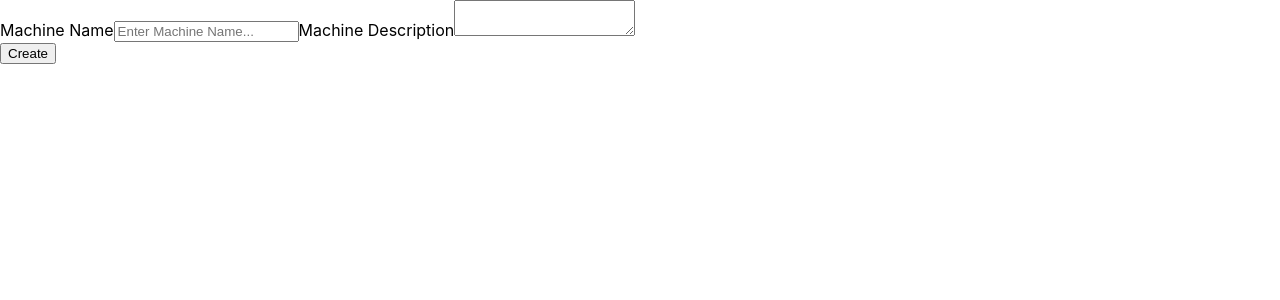
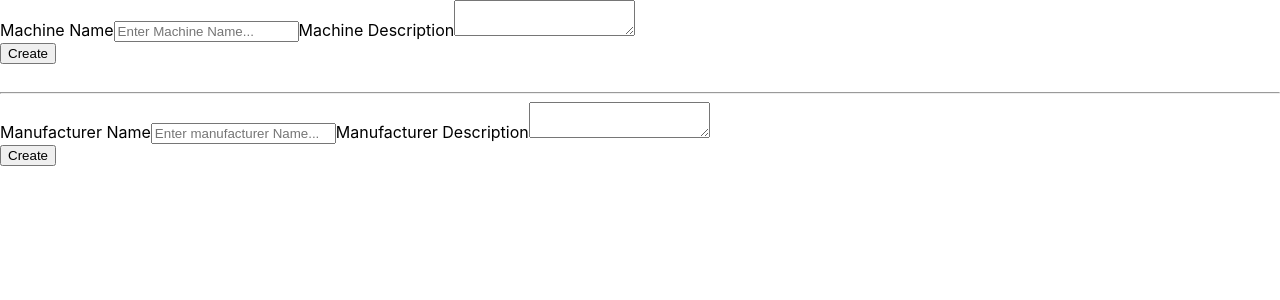
Before and after one commit to VSProductions/ticket-tracker, a React (Create React App) app in the folder ticket-tracker-frontend/: page / in a window 1280 px wide. Shown: the top 300 px of the page. Built offline with nearby package versions, Linux system fonts and the light colour scheme.

Commit message:
add create manufacturer form

```diff
--- a/ticket-tracker-frontend/src/App.tsx
+++ b/ticket-tracker-frontend/src/App.tsx
@@ -1,10 +1,11 @@
 import React from 'react';
 import './App.css';
 import CreateMachineForm, {MachineForm} from "./components/CreateMachineForm";
+import CreateManufacturerForm from "./components/CreateManufacturerForm";
 
 const App: React.FunctionComponent = () => {
 
-    const handleFormSubmit = (machineForm: MachineForm) => {
+    const handleFormSubmit = (machineForm: any) => {
         console.log("Form Data: ", machineForm);
     }
 
@@ -13,6 +14,9 @@ const App: React.FunctionComponent = () => {
             <div className="row">
                 <div className="col">
                     <CreateMachineForm onFormSubmit={handleFormSubmit}/>
+                    <br/>
+                    <hr/>
+                    <CreateManufacturerForm onFormSubmit={handleFormSubmit} />
                 </div>
             </div>
         </div>
--- /dev/null
+++ b/ticket-tracker-frontend/src/components/CreateManufacturerForm.tsx
@@ -0,0 +1,49 @@
+import * as React from 'react';
+import {useState} from "react";
+
+interface ManufacturerForm  {
+    manufacturerName: string
+    manufacturerDescription: string
+}
+interface Props {
+    onFormSubmit: (formData: ManufacturerForm) => void
+}
+const ManufacturerCreateForm:  React.FunctionComponent<Props> = (props: Props) => {
+
+    const [manufacturerName, setManufacturerName] = useState("");
+    const [manufacturerDescription, setManufacturerDescription] = useState("");
+
+    const handleFormSubmit = () => {
+        props.onFormSubmit({
+            manufacturerName: manufacturerName,
+            manufacturerDescription: manufacturerDescription
+        });
+    }
+
+    return (
+        <form>
+
+            <div className="form-group">
+                <label htmlFor="manufacturerName">Manufacturer Name</label>
+                <input type="text"
+                       id="manufacturerName"
+                       className="form-control"
+                       placeholder="Enter manufacturer Name..."
+                       value={manufacturerName}
+                       onChange={(e) => setManufacturerName(e.currentTarget.value)}
+                />
+                <label htmlFor="manufacturerDescription">Manufacturer Description</label>
+                <textarea name="manufacturerDescription"
+                          id="manufacturerDescription"
+                          value={manufacturerDescription}
+                          onChange={(e) => setManufacturerDescription(e.currentTarget.value)}
+                          className={"form-control"}>
+                </textarea>
+            </div>
+
+            <button type={"button"} className={"btn btn-primary"} onClick={handleFormSubmit}>Create</button>
+        </form>
+    );
+}
+
+export default ManufacturerCreateForm;
```
